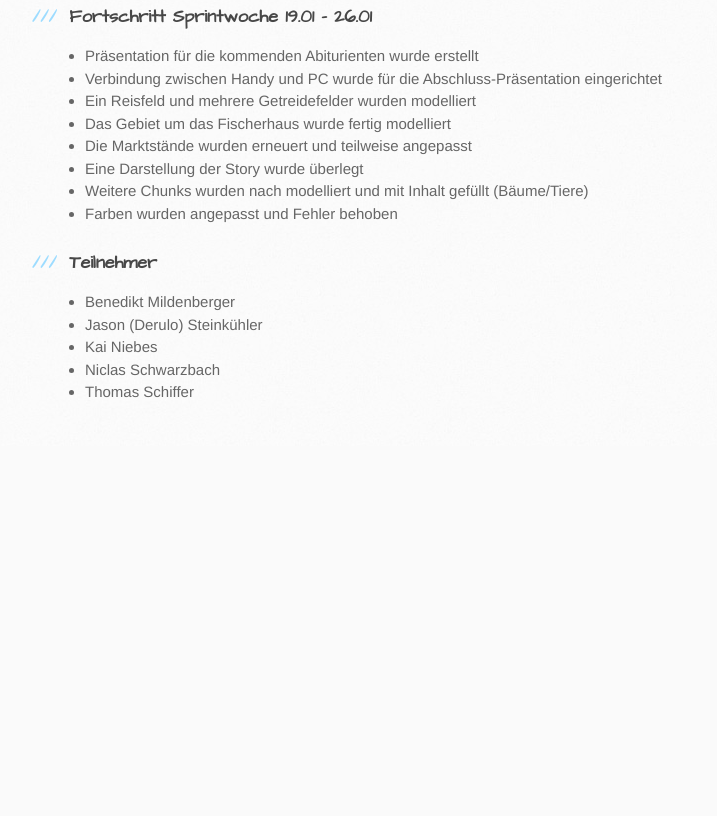
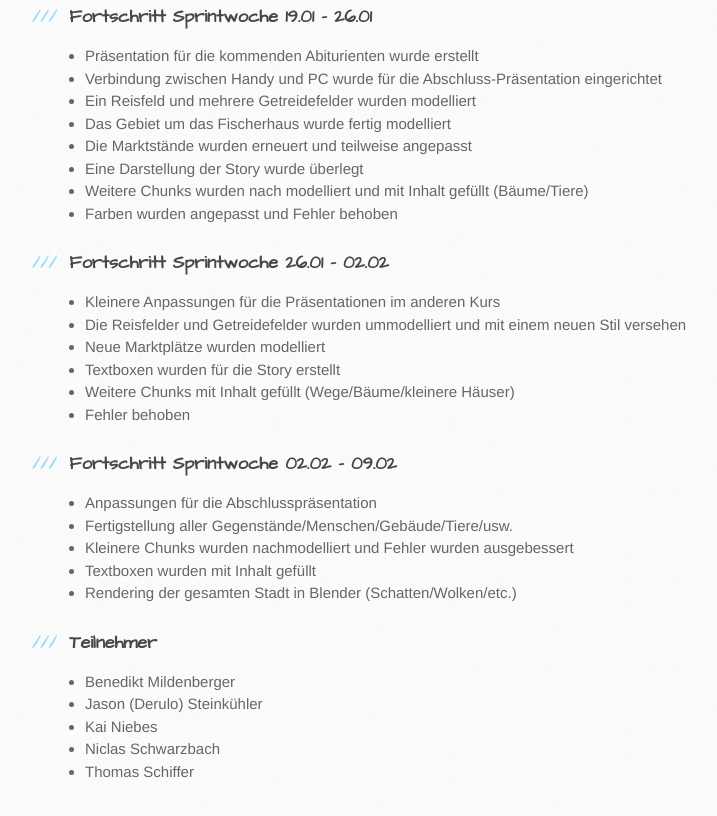
Before and after one commit to HeyItsBATMAN/vrsezuan, a plain HTML site: page index.html in a window 1280 px wide. Shown: the part 1931-2747 px from the top of the page, without its empty margins (105-822 px from the left). Before the commit the page ends 2377 px from the top, so only its background shows below. Drawn offline with Linux system fonts and the light colour scheme.

Commit message:
Update index.html

```diff
--- a/index.html
+++ b/index.html
@@ -144,6 +144,30 @@
 
 </ul>
 
+<h3>
+<a id="fortschritt-sprintwoche-2601---0202" class="anchor" href="#fortschritt-sprintwoche-2601---0202" aria-hidden="true"><span aria-hidden="true" class="octicon octicon-link"></span></a>Fortschritt Sprintwoche 26.01 - 02.02</h3>
+
+<ul>
+<li>Kleinere Anpassungen für die Präsentationen im anderen Kurs</li>
+  <li>Die Reisfelder und Getreidefelder wurden ummodelliert und mit einem neuen Stil versehen</li>
+  <li>Neue Marktplätze wurden modelliert</li>
+  <li>Textboxen wurden für die Story erstellt</li>
+  <li>Weitere Chunks mit Inhalt gefüllt (Wege/Bäume/kleinere Häuser)</li>
+  <li>Fehler behoben</li>
+
+</ul>
+
+<h3>
+<a id="fortschritt-sprintwoche-0202---0902" class="anchor" href="#fortschritt-sprintwoche-0202---0902" aria-hidden="true"><span aria-hidden="true" class="octicon octicon-link"></span></a>Fortschritt Sprintwoche 02.02 - 09.02</h3>
+
+<ul>
+<li>Anpassungen für die Abschlusspräsentation</li>
+  <li>Fertigstellung aller Gegenstände/Menschen/Gebäude/Tiere/usw.</li>
+  <li>Kleinere Chunks wurden nachmodelliert und Fehler wurden ausgebessert</li>
+  <li>Textboxen wurden mit Inhalt gefüllt</li>
+  <li>Rendering der gesamten Stadt in Blender (Schatten/Wolken/etc.)</li>
+
+</ul>
 
 <h3>
 <a id="teilnehmer" class="anchor" href="#teilnehmer" aria-hidden="true"><span aria-hidden="true" class="octicon octicon-link"></span></a>Teilnehmer</h3>
```
